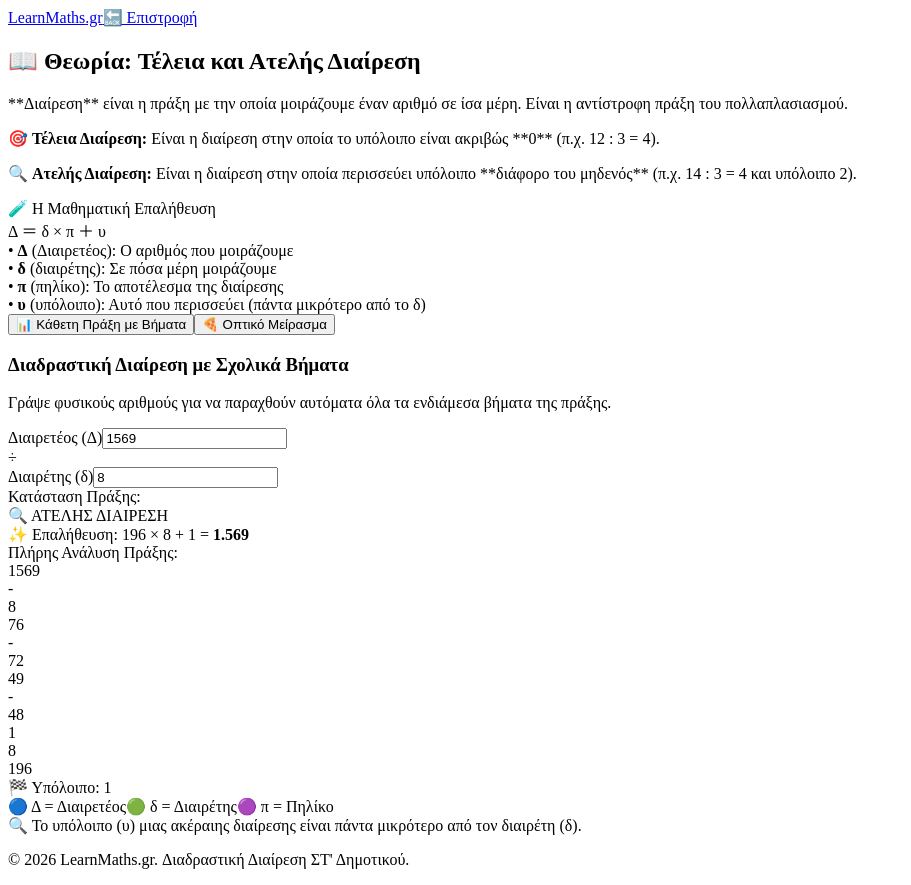
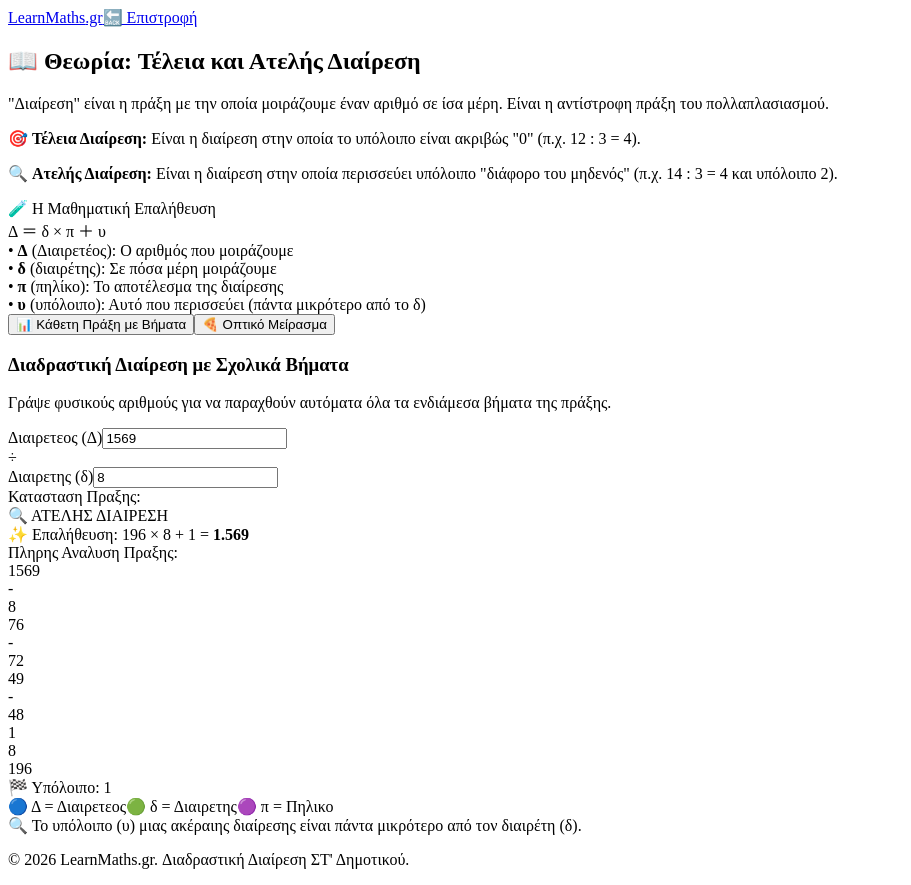
Before and after one commit to gkrimpas-lab/learn-maths-2026, a Next.js app: page /st-dimotikou/8-diairesi in a window 1280 px wide. Shown: the whole page, without its empty margins (0-911 px from the left). Built offline with nearby package versions, Linux system fonts and the light colour scheme.

Commit message:
Update 8-diairesi.js

```diff
--- a/pages/st-dimotikou/8-diairesi.js
+++ b/pages/st-dimotikou/8-diairesi.js
@@ -115,11 +115,11 @@ export default function DiairesiPage() {
                   <span>📖</span> Θεωρία: Τέλεια και Ατελής Διαίρεση
                 </h2>
                 <p className="text-gray-500 text-sm md:text-base leading-relaxed">
-                  **Διαίρεση** είναι η πράξη με την οποία μοιράζουμε έναν αριθμό σε ίσα μέρη. Είναι η αντίστροφη πράξη του πολλαπλασιασμού.
+                  "Διαίρεση" είναι η πράξη με την οποία μοιράζουμε έναν αριθμό σε ίσα μέρη. Είναι η αντίστροφη πράξη του πολλαπλασιασμού.
                 </p>
                 <div className="bg-emerald-50 text-slate-900 p-5 rounded-2xl border border-emerald-100 space-y-2 text-sm md:text-base font-medium">
-                  <p>🎯 <strong>Τέλεια Διαίρεση:</strong> Είναι η διαίρεση στην οποία το υπόλοιπο είναι ακριβώς **0** (π.χ. 12 : 3 = 4).</p>
-                  <p>🔍 <strong>Ατελής Διαίρεση:</strong> Είναι η διαίρεση στην οποία περισσεύει υπόλοιπο **διάφορο του μηδενός** (π.χ. 14 : 3 = 4 και υπόλοιπο 2).</p>
+                  <p>🎯 <strong>Τέλεια Διαίρεση:</strong> Είναι η διαίρεση στην οποία το υπόλοιπο είναι ακριβώς "0" (π.χ. 12 : 3 = 4).</p>
+                  <p>🔍 <strong>Ατελής Διαίρεση:</strong> Είναι η διαίρεση στην οποία περισσεύει υπόλοιπο "διάφορο του μηδενός" (π.χ. 14 : 3 = 4 και υπόλοιπο 2).</p>
                 </div>
               </div>
 
@@ -174,7 +174,7 @@ export default function DiairesiPage() {
 
                   {/* Input Διαιρετέος */}
                   <div className="flex flex-col items-center gap-1 w-full sm:max-w-[160px]">
-                    <span className="text-[10px] font-bold text-slate-400 uppercase">Διαιρετέος (Δ)</span>
+                    <span className="text-[10px] font-bold text-slate-400 uppercase">Διαιρετεος (Δ)</span>
                     <input
                       type="text"
                       value={dividendInput}
@@ -188,7 +188,7 @@ export default function DiairesiPage() {
 
                   {/* Input Διαιρέτης */}
                   <div className="flex flex-col items-center gap-1 w-full sm:max-w-[140px]">
-                    <span className="text-[10px] font-bold text-slate-400 uppercase">Διαιρέτης (δ)</span>
+                    <span className="text-[10px] font-bold text-slate-400 uppercase">Διαιρετης (δ)</span>
                     <input
                       type="text"
                       value={divisorInput}
@@ -200,7 +200,7 @@ export default function DiairesiPage() {
                 </div>
 
                 <div className="bg-white p-3 rounded-xl border shadow-sm text-center flex flex-col gap-1.5 font-sans">
-                  <div className="text-xs font-bold uppercase tracking-wider text-slate-400">Κατάσταση Πράξης:</div>
+                  <div className="text-xs font-bold uppercase tracking-wider text-slate-400">Κατασταση Πραξης:</div>
                   <div className={`text-base font-black px-4 py-1 rounded-full inline-block mx-auto ${isPerfect ? 'bg-emerald-50 text-emerald-600 border border-emerald-200' : 'bg-amber-50 text-amber-600 border border-amber-200'}`}>
                     {isPerfect ? "🎯 ΤΕΛΕΙΑ ΔΙΑΙΡΕΣΗ" : "🔍 ΑΤΕΛΗΣ ΔΙΑΙΡΕΣΗ"}
                   </div>
@@ -218,7 +218,7 @@ export default function DiairesiPage() {
               <div className="w-full"></div>
 
               <div className="my-auto flex flex-col items-center gap-2 w-full max-w-[360px] px-1">
-                <span className="text-xs font-bold text-slate-500 uppercase tracking-wider mb-2">Πλήρης Ανάλυση Πράξης:</span>
+                <span className="text-xs font-bold text-slate-500 uppercase tracking-wider mb-2">Πληρης Αναλυση Πραξης:</span>
 
                 <div className="bg-slate-900 text-white p-6 rounded-2xl shadow-xl border-4 border-slate-700 font-mono text-xl md:text-2xl font-black relative min-h-[340px] flex py-8 select-none w-full justify-center">
 
@@ -318,9 +318,9 @@ export default function DiairesiPage() {
                 </div>
 
                 <div className="flex justify-between w-full text-[10px] font-bold text-slate-400 border-t pt-2 uppercase px-1 tracking-tight mt-1">
-                  <span>🔵 Δ = Διαιρετέος</span>
-                  <span>🟢 δ = Διαιρέτης</span>
-                  <span>🟣 π = Πηλίκο</span>
+                  <span>🔵 Δ = Διαιρετεος</span>
+                  <span>🟢 δ = Διαιρετης</span>
+                  <span>🟣 π = Πηλικο</span>
                 </div>
               </div>
 
```
